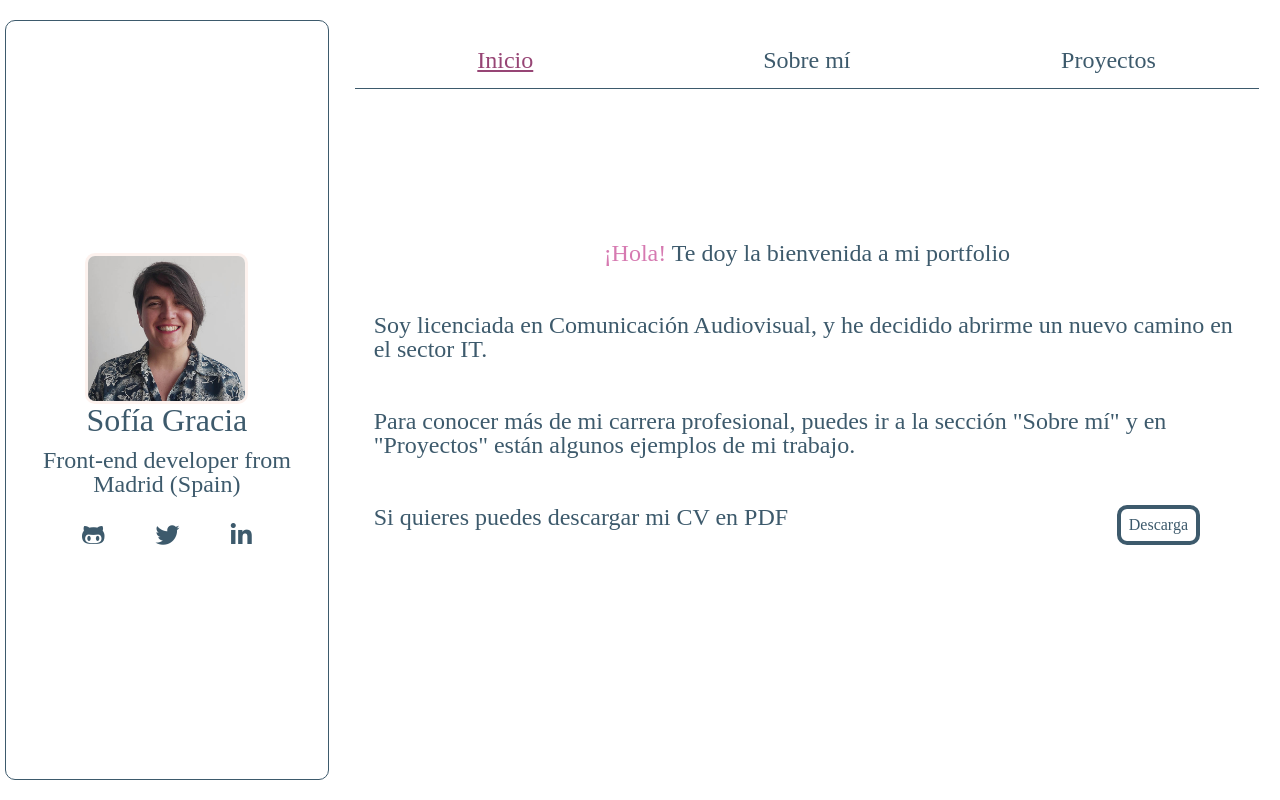
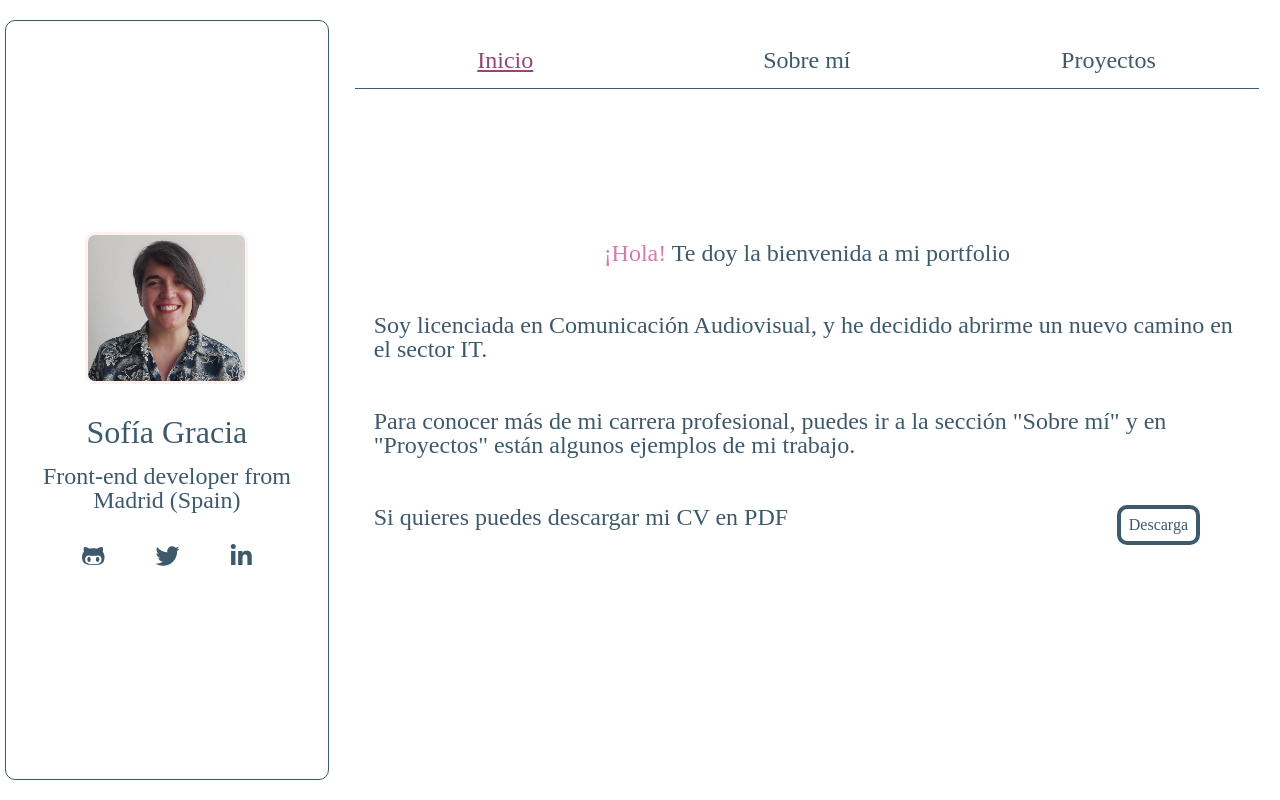
Before and after one commit to Calpurniax/portfolio, a React (Create React App) app: page / in a window 1280 px wide. Built offline with nearby package versions, Linux system fonts and the light colour scheme; a web font is replaced by a local one.

Commit message:
add header desktop css

```diff
--- a/src/styles/components/header.scss
+++ b/src/styles/components/header.scss
@@ -11,14 +11,13 @@
         width: 55vw;
         height: 100vh;
         display: flex;
-        flex-direction: column;
-        justify-content: center;
+        align-items: center;
     }
 
     @include desktop {
         width: 35vw;
+
     }
-
 
     &__border {
         border: 0.1rem solid $blue-color;
@@ -34,6 +33,7 @@
             align-content: center;
             justify-content: center;
             height: 95vh;
+            gap: 2rem;
         }
     }
 
@@ -53,6 +53,10 @@
         flex-direction: column;
         overflow: hidden;
         gap: 0.7rem;
+
+        @include tablet {
+            gap: 1rem;
+        }
     }
 
     &__title {
@@ -80,7 +84,6 @@
 
         &__icon {
             @include desktop {
-
                 font-size: 1.5rem;
             }
         }
```
